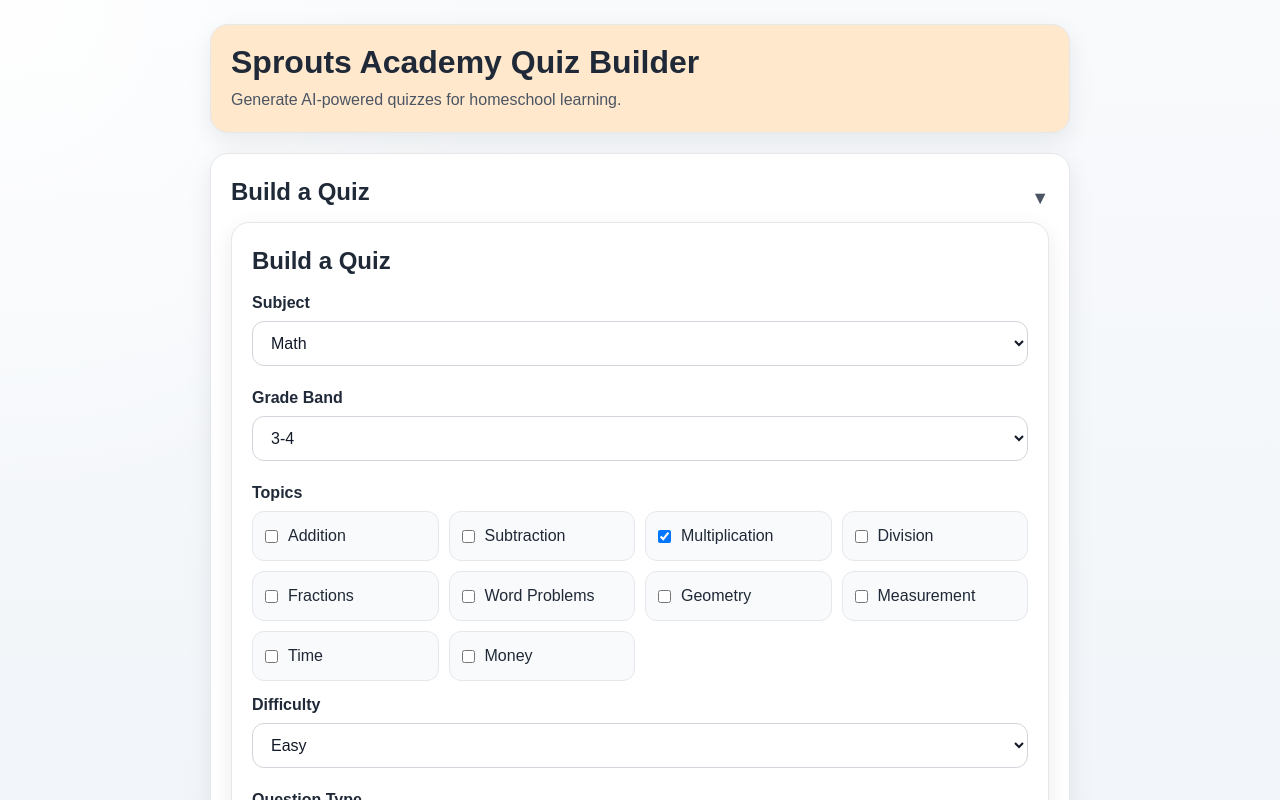
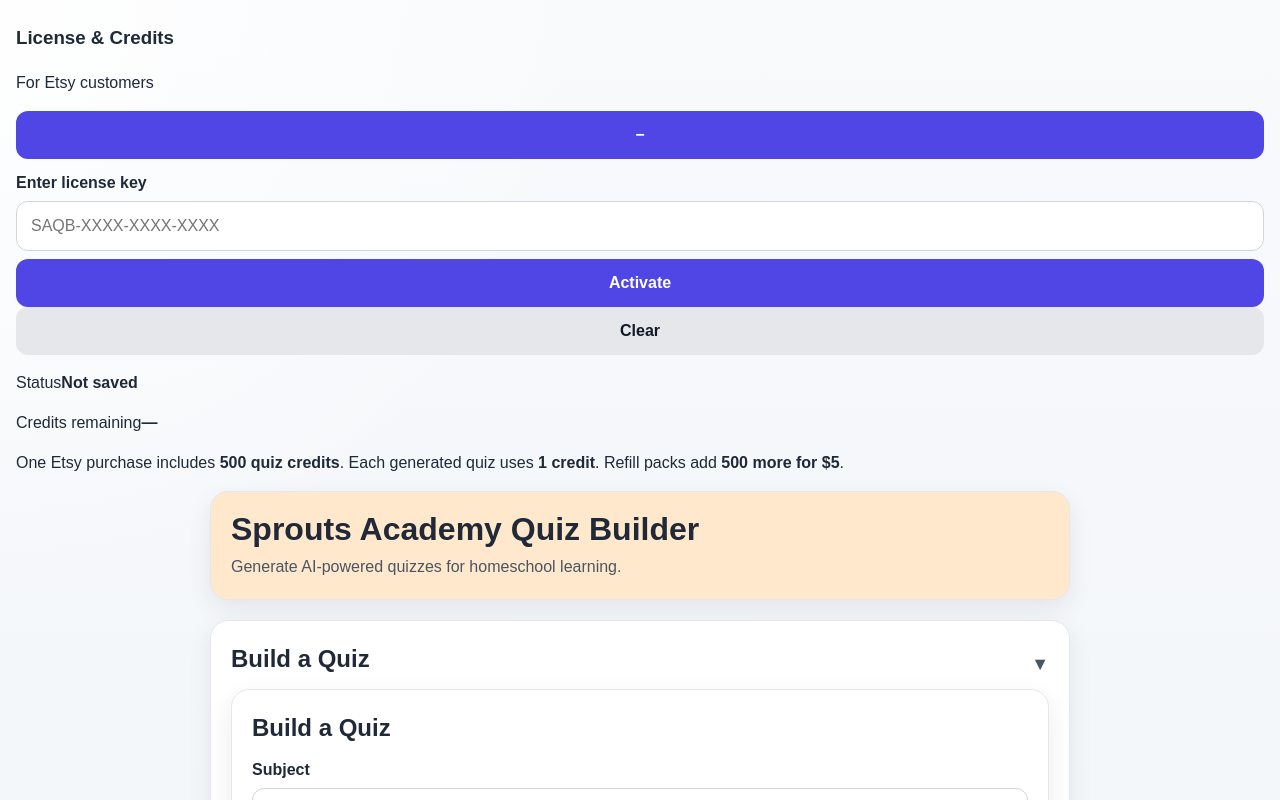
Before and after one commit to Angler6470/sprouts-academy-quiz, a React (Vite) app: page / in a window 1280 px wide. Shown: the top 800 px of the page. Built offline with nearby package versions, Linux system fonts and the light colour scheme.

Commit message:
Implement license key and credits handling
Added functions to handle license key and credits management.

```diff
--- a/src/App.jsx
+++ b/src/App.jsx
@@ -18,6 +18,14 @@
   }
 }
 
+function getStoredCredits() {
+  const raw = localStorage.getItem('sproutsCreditsRemaining')
+  if (raw === null) return null
+
+  const parsed = Number(raw)
+  return Number.isFinite(parsed) ? parsed : null
+}
+
 export default function App() {
   const [quiz, setQuiz] = useState(null)
   const [answers, setAnswers] = useState({})
@@ -28,6 +36,15 @@
   const [showBuilder, setShowBuilder] = useState(true)
   const [showSaved, setShowSaved] = useState(false)
 
+  const [licenseKey, setLicenseKey] = useState(
+    localStorage.getItem('sproutsLicenseKey') || ''
+  )
+  const [creditsRemaining, setCreditsRemaining] = useState(getStoredCredits())
+  const [licenseSaved, setLicenseSaved] = useState(
+    Boolean(localStorage.getItem('sproutsLicenseKey'))
+  )
+  const [showLicensePopup, setShowLicensePopup] = useState(true)
+
   const quizTopRef = useRef(null)
 
   useEffect(() => {
@@ -37,6 +54,18 @@
     }
   }, [printMode])
 
+  useEffect(() => {
+    localStorage.setItem('sproutsLicenseKey', licenseKey)
+  }, [licenseKey])
+
+  useEffect(() => {
+    if (typeof creditsRemaining === 'number') {
+      localStorage.setItem('sproutsCreditsRemaining', String(creditsRemaining))
+    } else {
+      localStorage.removeItem('sproutsCreditsRemaining')
+    }
+  }, [creditsRemaining])
+
   async function handleGenerate(formData) {
     setLoading(true)
     setResults(null)
@@ -44,17 +73,30 @@
     setPrintMode('quiz')
 
     try {
-      const data = await generateQuiz(formData)
+      const data = await generateQuiz({
+        ...formData,
+        licenseKey: licenseKey.trim()
+      })
+
+      const quizData = data?.quiz ?? data
+      const returnedCredits =
+        typeof data?.creditsRemaining === 'number' ? data.creditsRemaining : null
 
       const quizToSave = {
-        ...data,
+        ...quizData,
         savedAt: new Date().toISOString()
       }
 
-      setQuiz(data)
+      setQuiz(quizData)
       saveQuiz(quizToSave)
       setSaved(getSavedQuizzes())
       setShowBuilder(false)
+
+      if (typeof returnedCredits === 'number') {
+        setCreditsRemaining(returnedCredits)
+      } else if (licenseKey.trim() && typeof creditsRemaining === 'number' && creditsRemaining > 0) {
+        setCreditsRemaining((prev) => (typeof prev === 'number' && prev > 0 ? prev - 1 : prev))
+      }
 
       window.scrollTo({ top: 0, behavior: 'smooth' })
     } catch (error) {
@@ -113,6 +155,30 @@
     window.scrollTo({ top: 0, behavior: 'smooth' })
   }
 
+  function handleSaveLicense() {
+    const trimmed = licenseKey.trim()
+
+    if (!trimmed) {
+      alert('Please enter a license key.')
+      return
+    }
+
+    setLicenseKey(trimmed)
+    setLicenseSaved(true)
+
+    if (getStoredCredits() === null) {
+      setCreditsRemaining(500)
+    }
+  }
+
+  function handleClearLicense() {
+    setLicenseKey('')
+    setLicenseSaved(false)
+    setCreditsRemaining(null)
+    localStorage.removeItem('sproutsLicenseKey')
+    localStorage.removeItem('sproutsCreditsRemaining')
+  }
+
   const subjectTheme = getSubjectTheme(quiz?.subject)
 
   const stats = useMemo(() => {
@@ -141,6 +207,70 @@
 
   return (
     <div className={`app ${subjectTheme}`}>
+      <aside className="license-popup no-print" aria-label="License and credits panel">
+        <div className="license-popup-header">
+          <div>
+            <h3>License & Credits</h3>
+            <p className="license-mini-text">For Etsy customers</p>
+          </div>
+
+          <button
+            type="button"
+            className="icon-btn"
+            onClick={() => setShowLicensePopup((prev) => !prev)}
+            aria-label={showLicensePopup ? 'Collapse license panel' : 'Expand license panel'}
+          >
+            {showLicensePopup ? '−' : '+'}
+          </button>
+        </div>
+
+        {showLicensePopup && (
+          <div className="license-popup-body">
+            <label htmlFor="licenseKeyInput" className="license-label">
+              Enter license key
+            </label>
+
+            <input
+              id="licenseKeyInput"
+              type="text"
+              value={licenseKey}
+              onChange={(e) => {
+                setLicenseKey(e.target.value)
+                setLicenseSaved(false)
+              }}
+              placeholder="SAQB-XXXX-XXXX-XXXX"
+              className="license-input"
+            />
+
+            <div className="license-button-row">
+              <button type="button" className="tiny-btn" onClick={handleSaveLicense}>
+                Activate
+              </button>
+              <button type="button" className="tiny-btn secondary-btn" onClick={handleClearLicense}>
+                Clear
+              </button>
+            </div>
+
+            <div className="license-status-card">
+              <p className="license-status-row">
+                <span>Status</span>
+                <strong>{licenseSaved && licenseKey.trim() ? 'Saved' : 'Not saved'}</strong>
+              </p>
+
+              <p className="license-status-row">
+                <span>Credits remaining</span>
+                <strong>{typeof creditsRemaining === 'number' ? creditsRemaining : '—'}</strong>
+              </p>
+            </div>
+
+            <p className="license-help">
+              One Etsy purchase includes <strong>500 quiz credits</strong>. Each generated quiz uses{' '}
+              <strong>1 credit</strong>. Refill packs add <strong>500 more for $5</strong>.
+            </p>
+          </div>
+        )}
+      </aside>
+
       <header className="hero card">
         <h1>Sprouts Academy Quiz Builder</h1>
         <p>Generate AI-powered quizzes for homeschool learning.</p>
```
